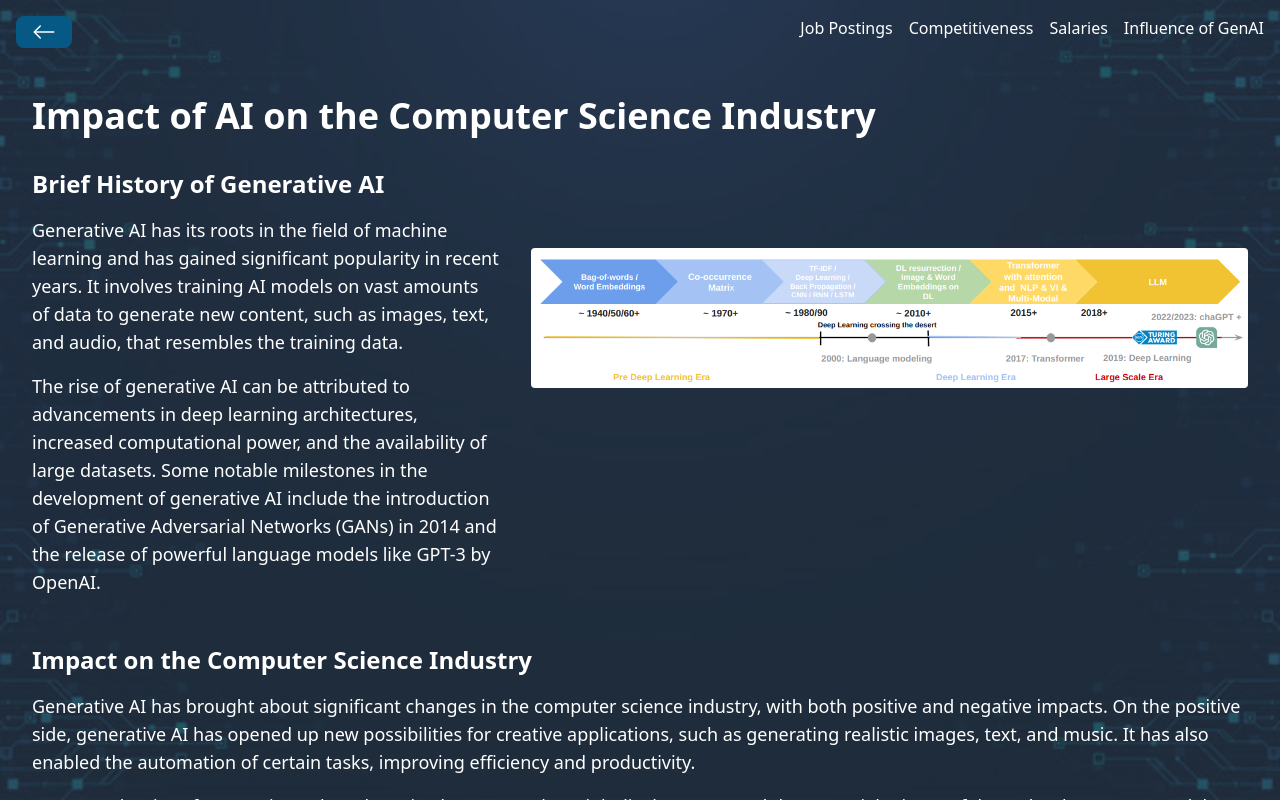
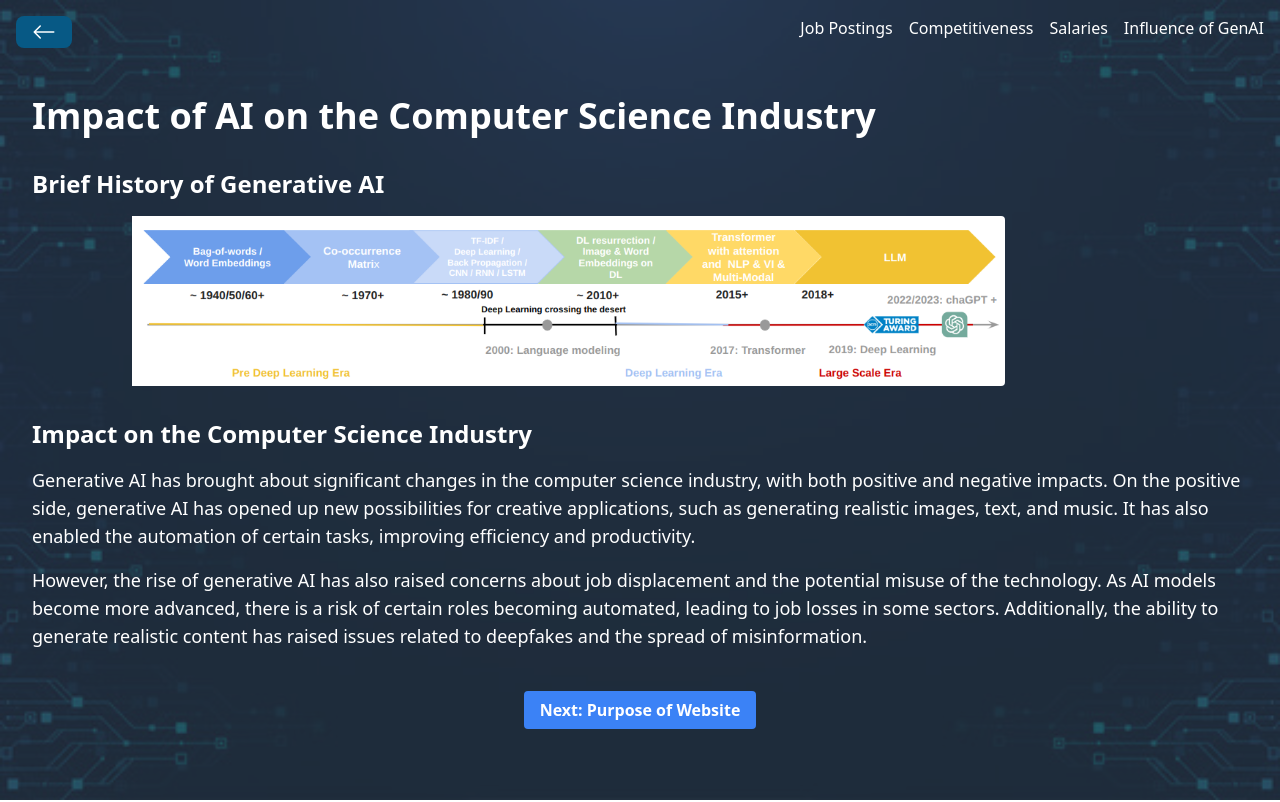
Before and after one commit to Terry9022/RPI-Interactive-Data-Visualization, a React (Vite) app: page /impact-of-ai in a window 1280 px wide. Shown: the top 802 px of the page. Built offline with nearby package versions, Linux system fonts and the light colour scheme.

Commit message:
delete some text

```diff
--- a/src/pages/ImpactOfAIPage.jsx
+++ b/src/pages/ImpactOfAIPage.jsx
@@ -57,37 +57,19 @@
         <h1 className="text-4xl font-bold text-white mb-8 mt-12">
           Impact of AI on the Computer Science Industry
         </h1>
-        <div className="grid grid-cols-1 md:grid-cols-5 gap-8">
-          <div className="col-span-2">
+        <div>
+          <div>
             <h2 className="text-2xl font-bold text-white mb-4">
               Brief History of Generative AI
             </h2>
-            <p className="text-white text-lg mb-4">
-              Generative AI has its roots in the field of machine learning and
-              has gained significant popularity in recent years. It involves
-              training AI models on vast amounts of data to generate new
-              content, such as images, text, and audio, that resembles the
-              training data.
-            </p>
-            <p className="text-white text-lg mb-4">
-              The rise of generative AI can be attributed to advancements in
-              deep learning architectures, increased computational power, and
-              the availability of large datasets. Some notable milestones in the
-              development of generative AI include the introduction of
-              Generative Adversarial Networks (GANs) in 2014 and the release of
-              powerful language models like GPT-3 by OpenAI.
-            </p>
-          </div>
-          <div className="col-span-3">
             <img
               src="4.png"
               alt="History of Generative AI"
               className="w-full mb-4 rounded"
               style={{
-                width: "950px",
+                width: "80%",
                 height: "auto",
-                top: "80px",
-                position: "relative",
+                paddingLeft: "100px",
               }}
             />
           </div>
```
